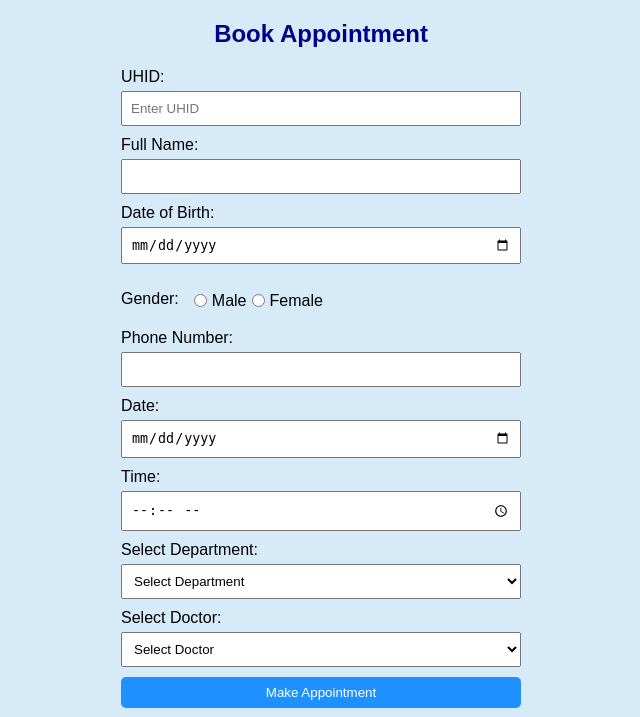
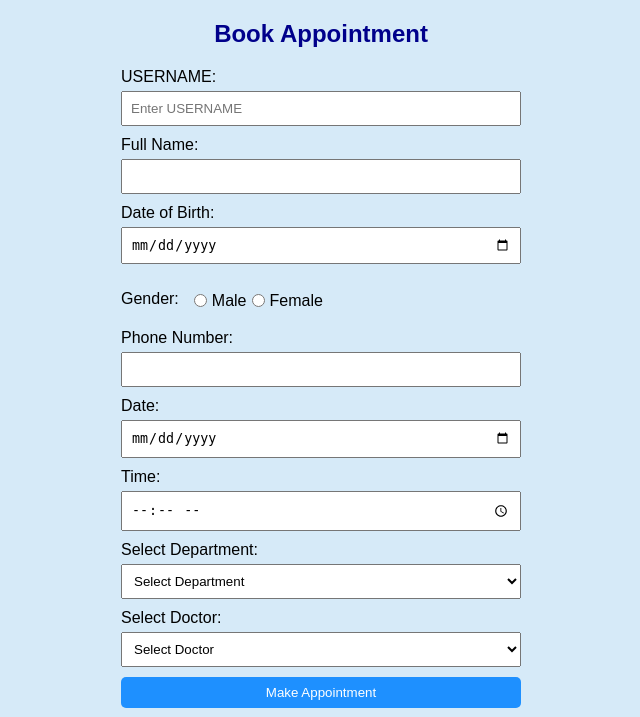
Before and after one commit to Tanjina-Islam/Hospitalwebsite, a PHP site: page / in a window 1280 px wide. Shown: the top 717 px of the page, without its empty margins (319-959 px from the left). Run offline with PHP 8.4, Linux system fonts and the light colour scheme.

Commit message:
Update index.php

```diff
--- a/index.php
+++ b/index.php
@@ -10,8 +10,8 @@
     <h2>Book Appointment</h2>
     <form action="<?php echo htmlspecialchars($_SERVER["PHP_SELF"]); ?>" method="post">
 
-        <label for="uhid">UHID:</label>
-        <input type="text" name="uhid" placeholder="Enter UHID" required>
+        <label for="username">USERNAME:</label>
+        <input type="text" name="username" placeholder="Enter USERNAME" required>
 
         <label for="fullname">Full Name:</label>
         <input type="text" name="fullname" required>
@@ -78,7 +78,7 @@ if ($_SERVER["REQUEST_METHOD"] == "POST") {
         die("Connection failed: " . $conn->connect_error);
     }
 
-    $uhid = $_POST["uhid"];
+    $username = $_POST["username"];
     $fullname = $_POST["fullname"];
     $dob = $_POST["dob"];
     $gender = $_POST["gender"];
@@ -89,18 +89,19 @@ if ($_SERVER["REQUEST_METHOD"] == "POST") {
     $doctor = $_POST["doctor"];
 
 
-    $checkSql = "SELECT * FROM patient WHERE uhid = '$uhid'";
+    $checkSql = "SELECT * FROM patient WHERE username = '$username'";
     $result = $conn->query($checkSql);
 
     if ($result->num_rows > 0) {
-        echo "<p>Your appointment has already been taken!</p>";
+        echo "<p>This username is already taken! Please use a different one.<p>";
+
     } else {
 
-        $sql = "INSERT INTO patient (uhid, `Full Name`, `Date of Birth`, Gender, `Phone-Number`, `Date`, `Time`, `Select Department`, `Select Doctor`)
-                VALUES ('$uhid', '$fullname', '$dob', '$gender', '$phone', '$date', '$time', '$department', '$doctor')";
+        $sql = "INSERT INTO patient (username, `Full Name`, `Date of Birth`, Gender, `Phone-Number`, `Date`, `Time`, `Select Department`, `Select Doctor`)
+                VALUES ('$username', '$fullname', '$dob', '$gender', '$phone', '$date', '$time', '$department', '$doctor')";
 
         if ($conn->query($sql) === TRUE) {
-            echo "<p>Your appointment has been taken!</p>";
+            echo "<script>alert('Your appointment has been taken!'); window.location.href = 'medic.php';</script>";
         } else {
             echo "<p>Something went wrong. Please try again later.</p>";
         }
```
